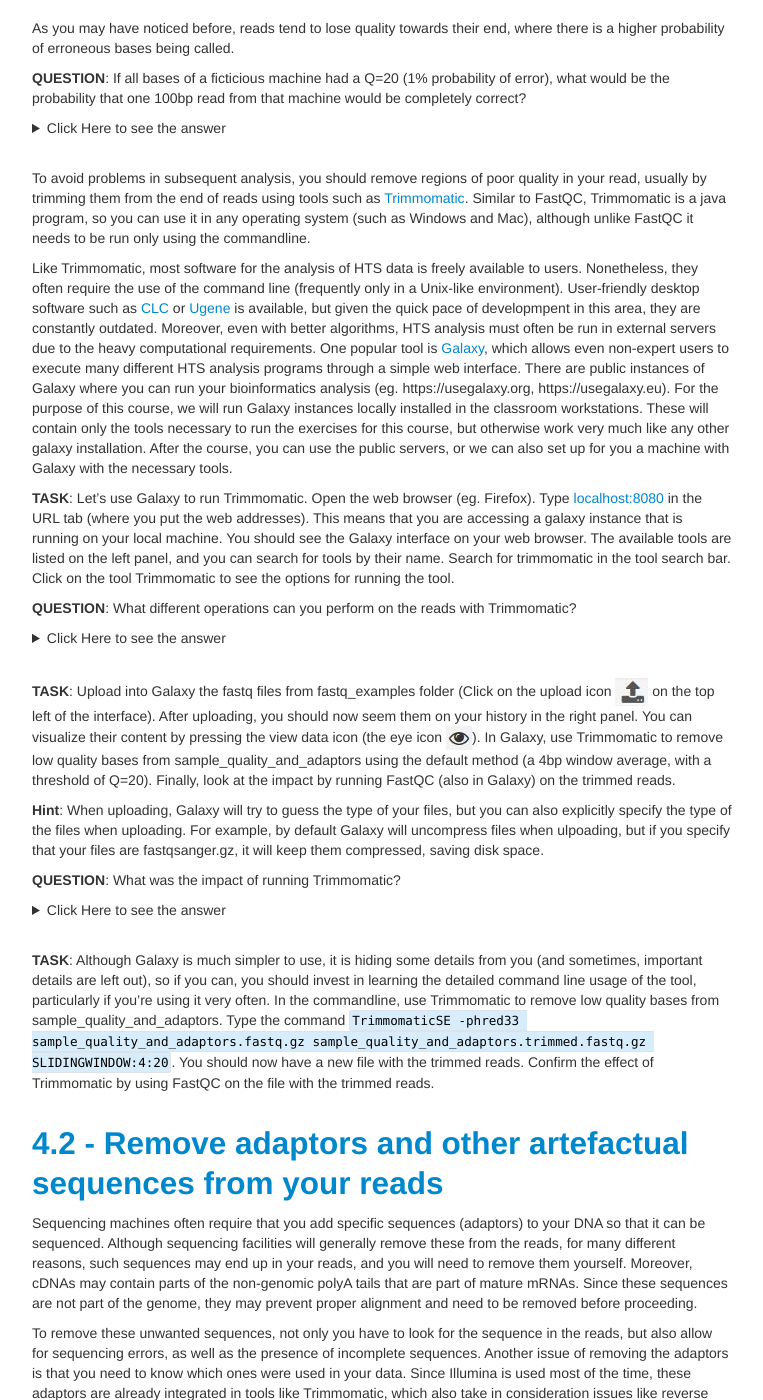
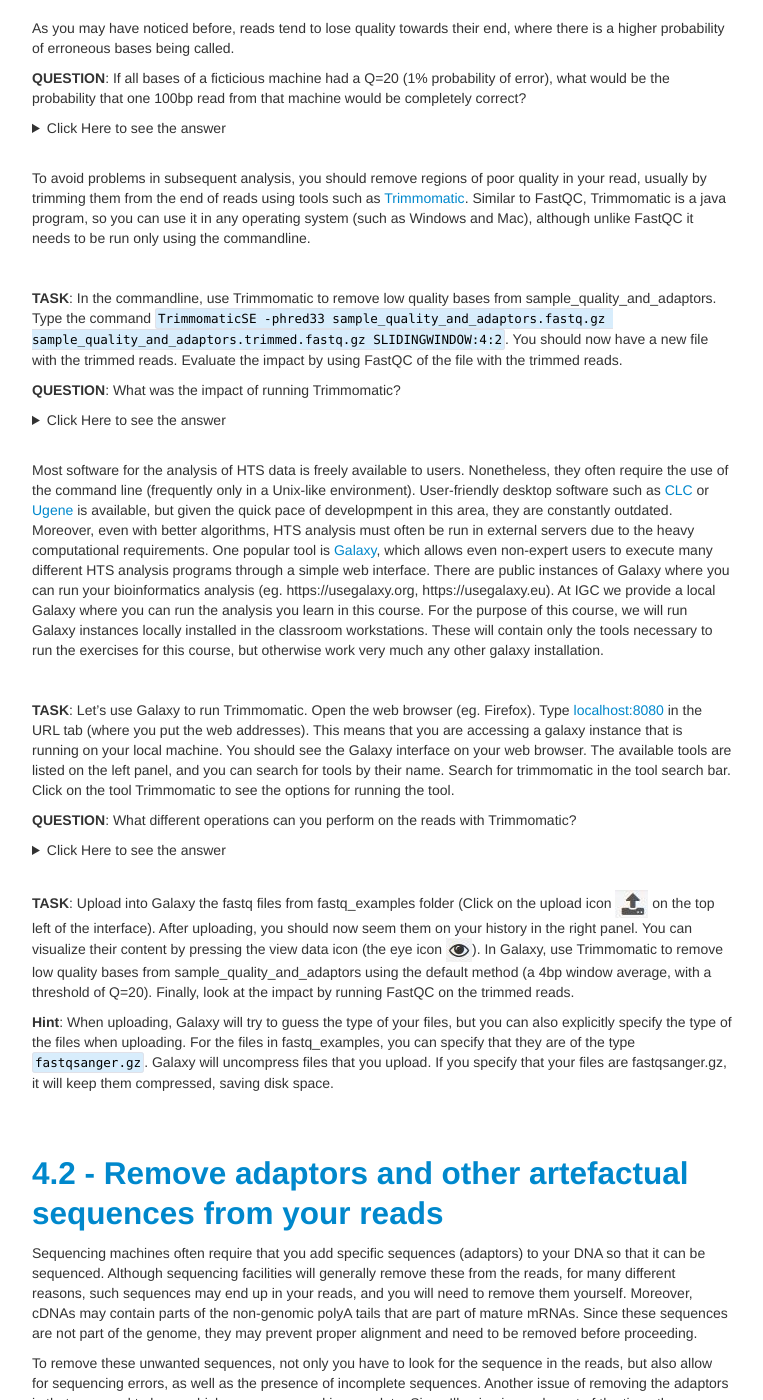
Before and after one commit to GTPB/ADER18F, a Jekyll site: the page built from pages/L04.md, in a window 1280 px wide and 1400 px high, scrolled down 424 px. Shown: the whole window, without its empty margins (258-1021 px from the left). Built offline with Jekyll 4.4.1, drawn with Linux system fonts in a browser that asks for light colours; some of the changed text lies outside the part shown.

Commit message:
Update L04.md

```diff
--- a/pages/L04.md
+++ b/pages/L04.md
@@ -21,7 +21,19 @@ This serves to exemplify that many reads in current sequencing machines are like
 
 To avoid problems in subsequent analysis, you should remove regions of poor quality in your read, usually by trimming them from the end of reads using tools such as [Trimmomatic](http://www.usadellab.org/cms/?page=trimmomatic). Similar to FastQC, Trimmomatic is a java program, so you can use it in any operating system (such as Windows and Mac), although unlike FastQC it needs to be run only using the commandline.
 
-Like Trimmomatic, most software for the analysis of HTS data is freely available to users. Nonetheless, they often require the use of the command line (frequently only in a Unix-like environment). User-friendly desktop software such as [CLC](https://www.qiagenbioinformatics.com/products/clc-genomics-workbench/) or [Ugene](http://ugene.net/) is available, but given the quick pace of developmpent in this area, they are constantly outdated. Moreover, even with better algorithms, HTS analysis must often be run in external servers due to the heavy computational requirements. One popular tool is [Galaxy](https://galaxyproject.org/), which allows even non-expert users to execute many different HTS analysis programs through a simple web interface. There are public instances of Galaxy where you can run your bioinformatics analysis (eg. https://usegalaxy.org, https://usegalaxy.eu). For the purpose of this course, we will run Galaxy instances locally installed in the classroom workstations. These will contain only the tools necessary to run the exercises for this course, but otherwise work very much like any other galaxy installation. After the course, you can use the public servers, or we can also set up for you a machine with Galaxy with the necessary tools.
+<br/>
+
+**TASK**: In the commandline, use Trimmomatic to remove low quality bases from sample_quality_and_adaptors. Type the command `TrimmomaticSE -phred33 sample_quality_and_adaptors.fastq.gz sample_quality_and_adaptors.trimmed.fastq.gz SLIDINGWINDOW:4:2`.  You should now have a new file with the trimmed reads. Evaluate the impact by using FastQC of the file with the trimmed reads.
+
+**QUESTION**: What was the impact of running Trimmomatic?
+<details><summary>Click Here to see the answer</summary><p>
+The base quality improved significantly. Nonetheless, several sequences now became smaller due to the trimming. Some became very small, and it should even be impossible to use them afterwards in the remaining of the analysis. Therefore, it is common to remove sequences that fall below a certain length (eg. 36bp). This can be done in Trimmomatic using the extra trimming option of 'MINLEN:36'.
+</p></details>
+<br/>
+
+Most software for the analysis of HTS data is freely available to users. Nonetheless, they often require the use of the command line (frequently only in a Unix-like environment). User-friendly desktop software such as [CLC](https://www.qiagenbioinformatics.com/products/clc-genomics-workbench/) or [Ugene](http://ugene.net/) is available, but given the quick pace of developmpent in this area, they are constantly outdated. Moreover, even with better algorithms, HTS analysis must often be run in external servers due to the heavy computational requirements. One popular tool is [Galaxy](https://galaxyproject.org/), which allows even non-expert users to execute many different HTS analysis programs through a simple web interface. There are public instances of Galaxy where you can run your bioinformatics analysis (eg. https://usegalaxy.org, https://usegalaxy.eu). At IGC we provide a local Galaxy where you can run the analysis you learn in this course. For the purpose of this course, we will run Galaxy instances locally installed in the classroom workstations. These will contain only the tools necessary to run the exercises for this course, but otherwise work very much any other galaxy installation.
+
+<br/>
 
 **TASK**: Let's use Galaxy to run Trimmomatic. Open the web browser (eg. Firefox). Type [localhost:8080](localhost:8080) in the URL tab (where you put the web addresses). This means that you are accessing a galaxy instance that is running on your local machine. You should see the Galaxy interface on your web browser. The available tools are listed on the left panel, and you can search for tools by their name. Search for trimmomatic in the tool search bar. Click on the tool Trimmomatic to see the options for running the tool.
 
@@ -42,22 +54,12 @@ Like Trimmomatic, most software for the analysis of HTS data is freely available
 </details>
 <br/>
 
-**TASK**:  Upload into Galaxy the fastq files from fastq_examples folder (Click on the upload icon ![upload](./images/L04/upload.jpg) on the top left of the interface). After uploading, you should now seem them on your history in the right panel. You can visualize their content by pressing the view data icon (the eye icon ![eye](./images/L04/eye.jpg)). In Galaxy, use Trimmomatic to remove low quality bases from sample_quality_and_adaptors using the default method (a 4bp window average, with a threshold of Q=20). Finally, look at the impact by running FastQC (also in Galaxy) on the trimmed reads.
-<br/>
+**TASK**:  Upload into Galaxy the fastq files from fastq_examples folder (Click on the upload icon ![upload](./images/L04/upload.jpg) on the top left of the interface). After uploading, you should now seem them on your history in the right panel. You can visualize their content by pressing the view data icon (the eye icon ![eye](./images/L04/eye.jpg)). In Galaxy, use Trimmomatic to remove low quality bases from sample_quality_and_adaptors using the default method (a 4bp window average, with a threshold of Q=20). Finally, look at the impact by running FastQC on the trimmed reads.
 
-**Hint**: When uploading, Galaxy will try to guess the type of your files, but you can also explicitly specify the type of the files when uploading. For example, by default Galaxy will uncompress files when ulpoading, but if you specify that your files are fastqsanger.gz, it will keep them compressed, saving disk space.
-<br/>
+**Hint**: When uploading, Galaxy will try to guess the type of your files, but you can also explicitly specify the type of the files when uploading. For the files in fastq_examples, you can specify that they are of the type `fastqsanger.gz`. Galaxy will uncompress files that you upload. If you specify that your files are fastqsanger.gz, it will keep them compressed, saving disk space.
 
-**QUESTION**: What was the impact of running Trimmomatic?
-<details><summary>Click Here to see the answer</summary><p>
-The base quality improved significantly. Nonetheless, several sequences now became smaller due to the trimming. Some became very small, and it should even be impossible to use them afterwards in the remaining of the analysis. Therefore, it is common to remove sequences that fall below a certain length (eg. 36bp).
-</p></details>
-<br/>
-
-**TASK**: Although Galaxy is much simpler to use, it is hiding some details from you (and sometimes, important details are left out), so if you can, you should invest in learning the detailed command line usage of the tool, particularly if you're using it very often. In the commandline, use Trimmomatic to remove low quality bases from sample_quality_and_adaptors. Type the command `TrimmomaticSE -phred33 sample_quality_and_adaptors.fastq.gz sample_quality_and_adaptors.trimmed.fastq.gz SLIDINGWINDOW:4:20`. You should now have a new file with the trimmed reads. Confirm the effect of Trimmomatic by using FastQC on the file with the trimmed reads.
 <br/>
 <br/>
-
 
 ## <a id="LO4.2">4.2 - Remove adaptors and other artefactual sequences from your reads</a>
 
@@ -65,15 +67,17 @@ Sequencing machines often require that you add specific sequences (adaptors) to
 
 To remove these unwanted sequences, not only you have to look for the sequence in the reads, but also allow for sequencing errors, as well as the presence of incomplete sequences. Another issue of removing the adaptors is that you need to know which ones were used in your data. Since Illumina is used most of the time, these adaptors are already integrated in tools like Trimmomatic, which also take in consideration issues like reverse complement.
 
+<br/>
+
 **TASK**: In Galaxy, Use Trimmomatic to remove adaptors from sample_adaptors.fastq.gz using Truseq3 adaptors (for this you need to select to perform an initial Illumina clip, then select the appropriate database of adaptors) and use FastQC to see the impact. Note: although Truseq3 mentions paired-end, you can also use them for single-end.
 
 **QUESTION**: What was the impact of running Trimmomatic?
 <details><summary>Click Here to see the answer</summary><p>
 There was no effect in the quality of the sequences, since the original per base quality was already very good. Most reads are now only 36bp long, and the adaptor sequences are no longer present.
 </p></details>
-<br/>
 
 **Hint**: In Trimmomatic you can also use your own sequences as custom adaptors. For example, in case you use uncommon adaptors, or if you want to remove polyA tails or other artefactual sequences.
+
 <br/>
 
 **TASK**: As you noticed, you can use Trimmommatic to do both quality and adaptor trimming. In Galaxy, use Trimmomatic to remove low quality bases from sample_quality_and_adaptors.fastq, as well as the remainings of illumina Nextera adaptors that are still left in some of the reads.
@@ -86,13 +90,14 @@ The base pair quality of the sequences improved and the few adaptor sequences we
 
 Paired-end data need to be handled with special care. Reads may be removed entirely if their quality is very bad (eg. if you use the MINLEN parameter in Trimmomatic). This can result in pairing information being lost, if the other member of the pair is not also removed (or placed in a special set of unpaired sequences). Software such as Trimmomatic can also take paired data as input, and handle them properly.
 
-**TASK**: Use Trimmomatic with the 20150821.A-2_BGVR_P218 paired-end example RNA-Seq data with the default SLIDINGWINDOW parameter, as well as MINLEN of 36. Also remove adaptors (use Truseq3 paired-end adaptors). Use FastQC to evaluate the impact of the procedure. If you use trimmomatic on each individual file, you'll lose the pairing information. Therefore, you need to provide the paired data to Trimmomatic. Notice that, besides a paired fastq file, you also obtain unpaired reads that lost their pair.
+<br/>
+
+**TASK**: Use Trimmomatic with the 20150821.A-2_BGVR_P218 paired-end example RNA-Seq data with the default SLIDINGWINDOW parameter, as well as MINLEN of 36. Also remove adaptors (use Truseq3 paired-end adaptors). Use FastQC to evaluate the impact of the procedure. If you use trimmomatic on each individual file, you'll lose the pairing information. Therefore, you need to provide the paired data to Trimmomatic. Notice that, beside a paired fastq file, you also obtain unpaired reads that lost their pair.
 
 **Question**: Which one has more reads - unpaired R1, or unpaired R2? Why is that?
 <details><summary>Click Here to see the answer</summary><p>
 The unpaired R1 has a lot more reads than unpaired R2. This is because R2 reads are usually of lower quality and are therefore more often removed.
 </p></details>
-<br/>
 <br/>
 
 **NOTE**: Assess how well you achieved the learning outcome. For this, see how well you responded to the different questions during the activities and also make the following questions to yourself.
```
